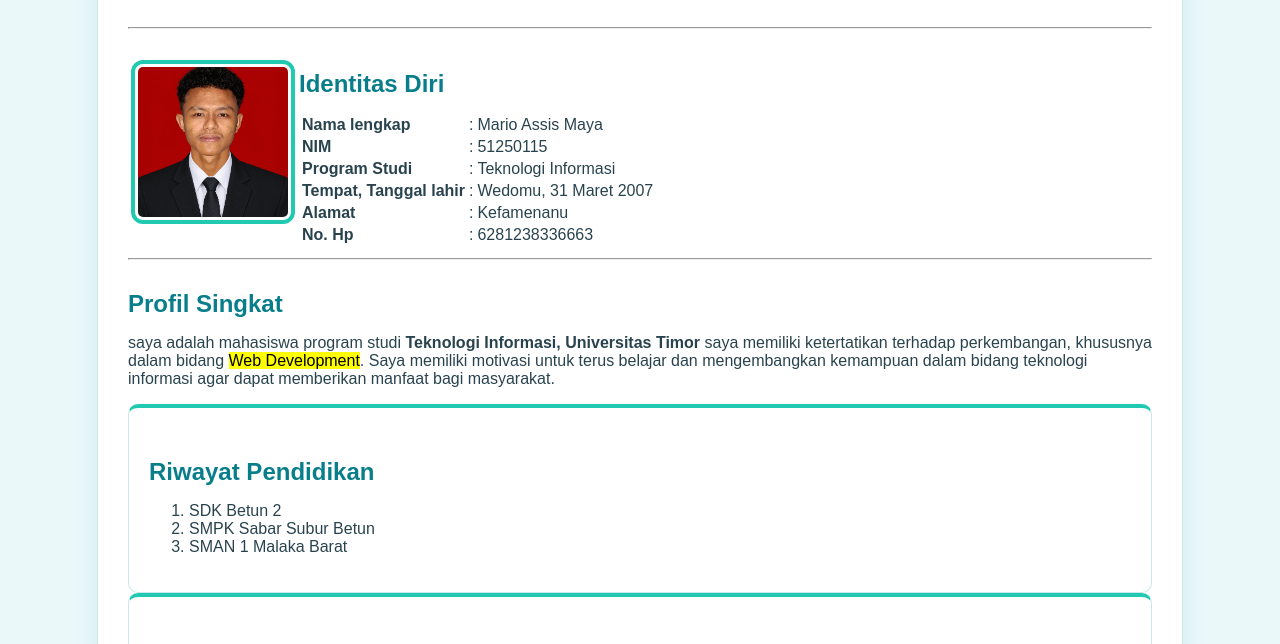
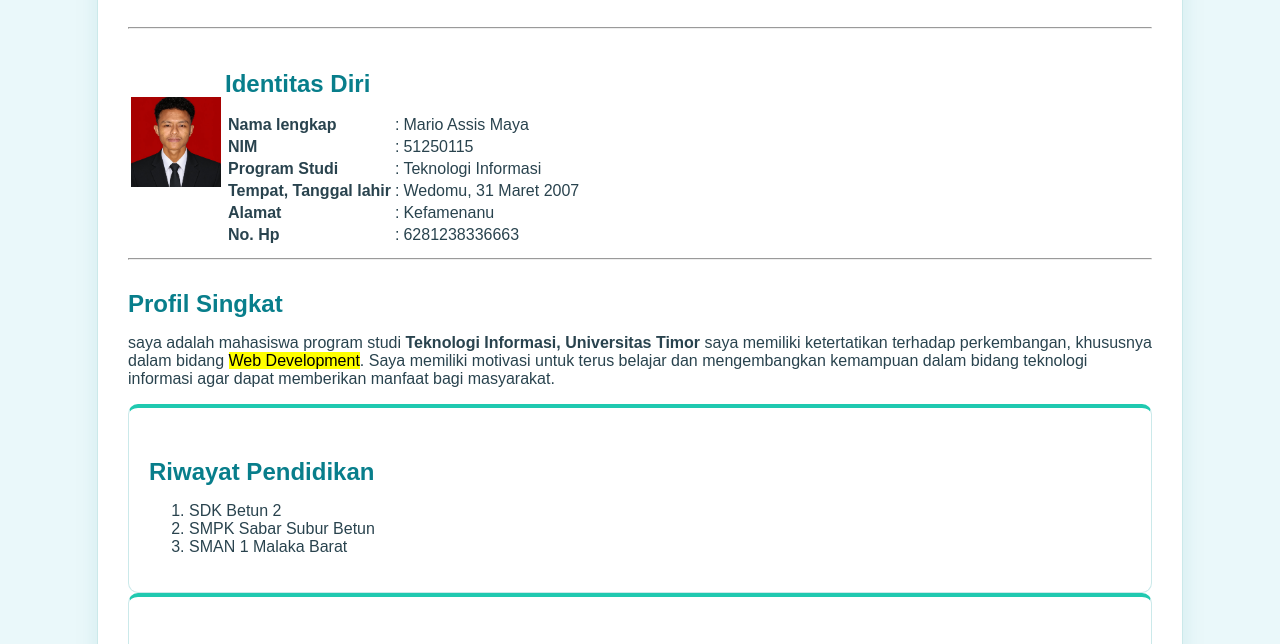
Before and after one commit to onoxz123/cv-mario, a plain HTML site: page index.html in a window 1280 px wide. Shown: the part 140-784 px from the top of the page. Drawn offline with Linux system fonts and the light colour scheme.

Commit message:
Restore and update STYLE.css with new styles

```diff
--- a/STYLE.css
+++ b/STYLE.css
@@ -36,12 +36,11 @@ h2 {
 
 /* FOTO PROFIL */
 .foto-profil {
-    width: 150px;
-    height: 150px;
+    width: 90px !important;
+    height: 90px !important;
+    max-width: 90px !important;
     object-fit: cover;
-    border: 4px solid #20C9B0;
-    padding: 3px;
-    border-radius: 12px;
+    box-sizing: border-box;
 }
 
 /* TABEL MATA KULIAH */
```
